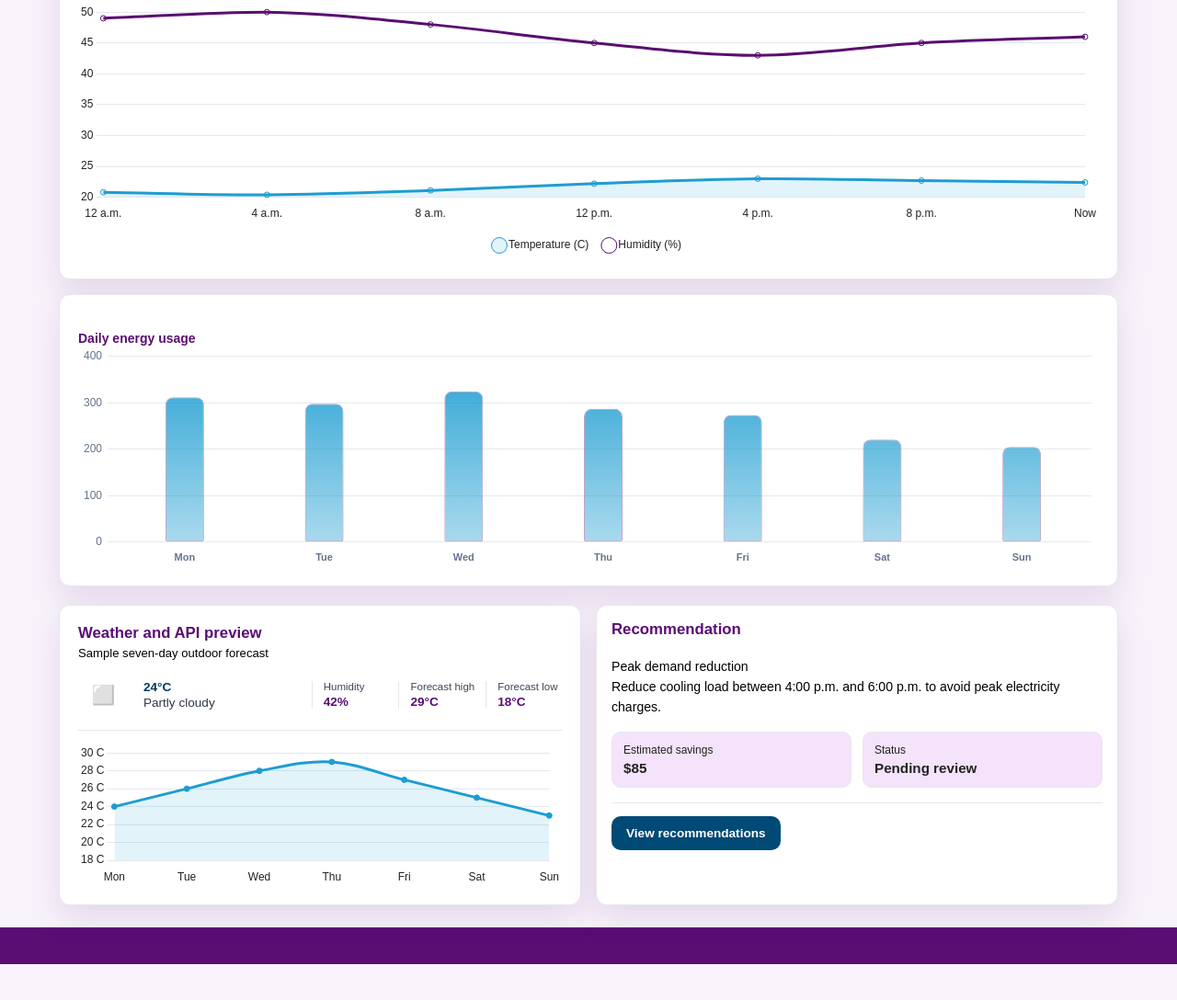
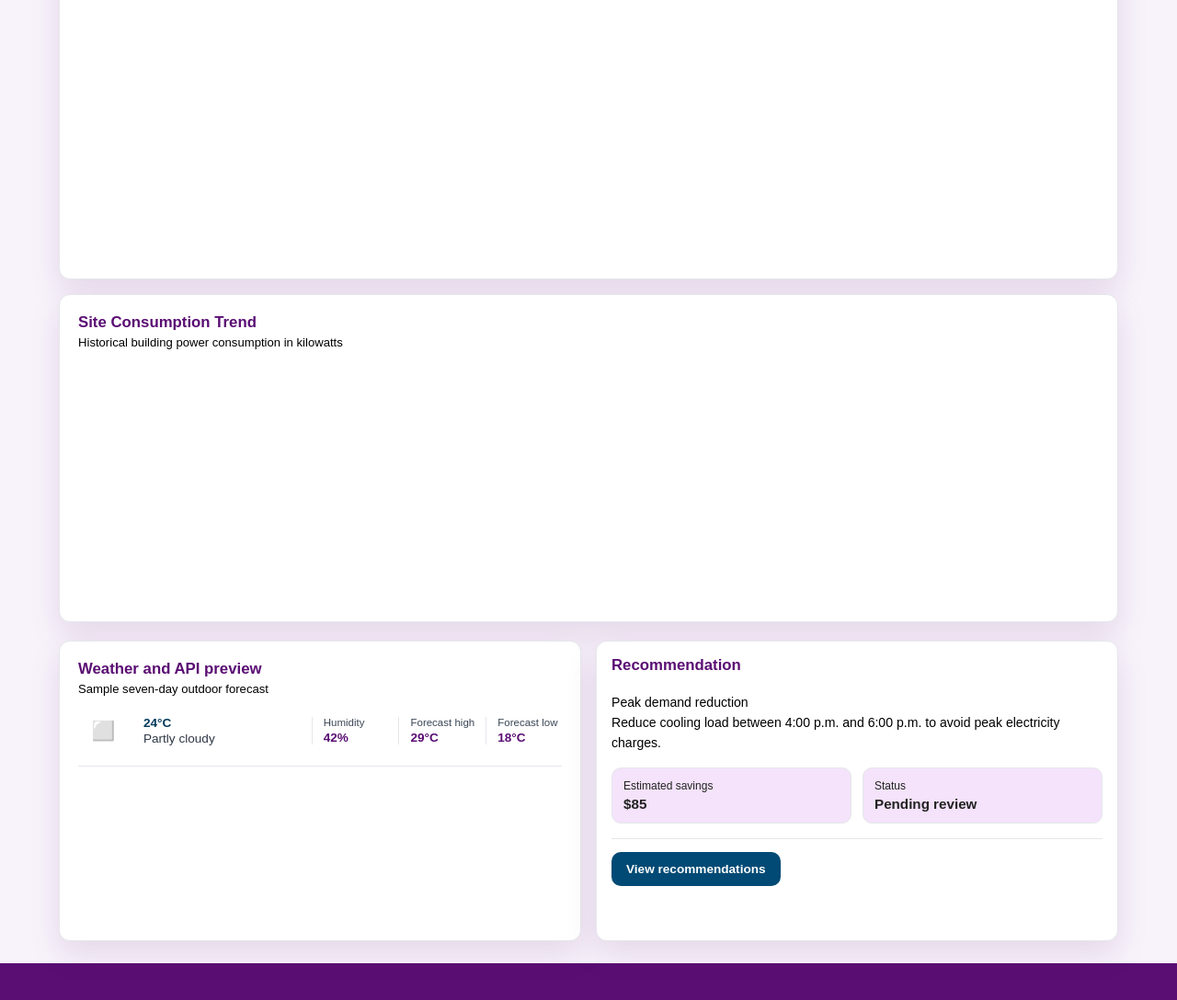
Before and after one commit to Suhavi13/smart-DSM-system, a plain HTML site: page frontend/dashboard.html in a window 1280 px wide. Shown: the part 552-1640 px from the top of the page at 92% size. Before the commit the page ends 1601 px from the top, so only its background shows below. Drawn offline with nearby package versions, Linux system fonts and the light colour scheme; no server answers.

Commit message:
add graph integration

```diff
--- /dev/null
+++ b/frontend/api.js
@@ -0,0 +1,25 @@
+async function apiGet(path) {
+  const response = await fetch(
+    `${window.APP_CONFIG.API_BASE_URL}${path}`,
+    {
+      headers: {
+        Accept: "application/json"
+      }
+    }
+  );
+
+  if (!response.ok) {
+    let message = `Request failed with status ${response.status}`;
+
+    try {
+      const errorData = await response.json();
+      message = errorData.detail || message;
+    } catch {
+      // Keep the default error message.
+    }
+
+    throw new Error(message);
+  }
+
+  return response.json();
+}
--- /dev/null
+++ b/frontend/backend-data.js
@@ -0,0 +1,154 @@
+function formatValue(value) {
+  const number = Number(value);
+
+  if (!Number.isFinite(number)) {
+    return "—";
+  }
+
+  return number.toLocaleString(undefined, {
+    maximumFractionDigits: 2
+  });
+}
+
+function formatTimestamp(timestamp) {
+  if (!timestamp) {
+    return "No imported reading";
+  }
+
+  return new Date(timestamp).toLocaleString();
+}
+
+async function getLatestReading(sensorCode) {
+  try {
+    const data = await apiGet(
+      `/readings/${encodeURIComponent(sensorCode)}?limit=1`
+    );
+
+    return data.points?.[data.points.length - 1] || null;
+  } catch {
+    return null;
+  }
+}
+
+async function loadSensorsFromBackend() {
+  try {
+    const apiSensors = await apiGet("/sensors");
+
+    const sensorsWithReadings = await Promise.all(
+      apiSensors.map(async (sensor) => {
+        const latestReading = await getLatestReading(sensor.sensorCode);
+
+        return {
+          id: sensor.sensorCode,
+          name: sensor.displayName,
+          type: sensor.category || "Uncategorized",
+          value: latestReading ? formatValue(latestReading.value) : "—",
+          unit: "Raw value",
+          location: "GBT Lab",
+          status: latestReading ? "Imported" : "No data",
+          updated: latestReading
+            ? formatTimestamp(latestReading.timestamp)
+            : "Not imported yet",
+          priority: sensor.priority
+        };
+      })
+    );
+
+    buildingSensors = sensorsWithReadings;
+
+    updateSensorSummary();
+    renderSensors();
+  } catch (error) {
+    console.error("Could not load sensors:", error);
+
+    if (sensorResultCount) {
+      sensorResultCount.textContent =
+        "Could not connect to the backend.";
+    }
+  }
+}
+
+async function loadSiteConsumptionChart() {
+  const chartCanvas = document.getElementById("energyChart");
+
+  if (!chartCanvas || typeof Chart === "undefined") {
+    return;
+  }
+
+  try {
+    const data = await apiGet(
+      "/readings/30000_TL342?limit=200"
+    );
+
+    const existingChart = Chart.getChart(chartCanvas);
+
+    if (existingChart) {
+      existingChart.destroy();
+    }
+
+    new Chart(chartCanvas, {
+      type: "line",
+      data: {
+        labels: data.points.map((point) =>
+          new Date(point.timestamp).toLocaleString()
+        ),
+        datasets: [
+          {
+            label: "GBT Site Consumption (kW)",
+            data: data.points.map((point) =>
+              Math.abs(Number(point.value)) / 1000
+            ),
+            borderColor: "#1E9DD1",
+            backgroundColor: "rgba(30, 157, 209, 0.12)",
+            tension: 0.3,
+            pointRadius: 1,
+            fill: true
+          }
+        ]
+      },
+      options: {
+        responsive: true,
+        maintainAspectRatio: false,
+        plugins: {
+          legend: {
+            display: true,
+            position: "top"
+          },
+          tooltip: {
+            callbacks: {
+              label: (context) =>
+                `Site Consumption: ${context.parsed.y.toFixed(2)} kW`
+            }
+          }
+        },
+        scales: {
+          x: {
+            ticks: {
+              maxTicksLimit: 6,
+              maxRotation: 0
+            }
+          },
+          y: {
+            title: {
+              display: true,
+              text: "Site Consumption (kW)"
+            },
+            ticks: {
+              callback: (value) => `${value} kW`
+            }
+          }
+        }
+      }
+    });
+  } catch (error) {
+    console.error("Could not load site consumption chart:", error);
+  }
+}
+
+if (sensorTableBody) {
+  loadSensorsFromBackend();
+}
+
+if (document.getElementById("energyChart")) {
+  loadSiteConsumptionChart();
+}
--- /dev/null
+++ b/frontend/config.js
@@ -0,0 +1,3 @@
+window.APP_CONFIG = {
+  API_BASE_URL: "http://127.0.0.1:8000/api/v1"
+};
--- a/frontend/dashboard.html
+++ b/frontend/dashboard.html
@@ -1,4 +1,4 @@
-<!DOCTYPE html>
+<!doctype html>
 <html lang="en">
   <head>
     <meta charset="UTF-8" />
@@ -57,42 +57,82 @@
           <p class="summary-note positive">All major systems online</p>
         </article>
         <article class="summary-card summary-pending">
-        <div class="summary-card-top"><span>Pending recommendations</span></div>
+          <div class="summary-card-top">
+            <span>Pending recommendations</span>
+          </div>
           <p class="summary-value">4</p>
           <p class="summary-note warning-text">2 need attention today</p>
         </article>
       </section>
 
-    <section class="dashboard-charts" aria-label="Building performance charts">
+      <section
+        class="dashboard-charts"
+        aria-label="Building performance charts"
+      >
         <article class="dashboard-panel chart-panel">
           <div class="panel-heading">
-          <div><h2>Indoor conditions</h2><p>Temperature and humidity over 24 hours</p></div>
+            <div>
+              <h2>Indoor conditions</h2>
+              <p>Temperature and humidity over 24 hours</p>
             </div>
-        <div class="chart-container"><canvas id="conditionsChart" aria-label="Temperature and humidity line chart"></canvas></div>
+          </div>
+          <div class="chart-container">
+            <canvas
+              id="conditionsChart"
+              aria-label="Temperature and humidity line chart"
+            ></canvas>
+          </div>
         </article>
         <article class="dashboard-panel chart-panel energy-chart-panel">
           <div class="panel-heading">
+            <div>
+              <h2>Site Consumption Trend</h2>
+              <p>Historical building power consumption in kilowatts</p>
             </div>
-        <div class="chart-container energy-chart-container"><canvas id="energyChart" aria-label="Weekly energy usage bar chart"></canvas></div>
+          </div>
+          <div class="chart-container energy-chart-container">
+            <canvas
+              id="energyChart"
+              aria-label="Weekly energy usage bar chart"
+            ></canvas>
+          </div>
         </article>
       </section>
 
       <section class="dashboard-lower-grid">
         <article class="dashboard-panel weather-panel">
           <div class="panel-heading">
-          <div><h2>Weather and API preview</h2><p>Sample seven-day outdoor forecast</p></div>
+            <div>
+              <h2>Weather and API preview</h2>
+              <p>Sample seven-day outdoor forecast</p>
+            </div>
           </div>
           <div class="weather-current">
             <div class="weather-symbol" aria-hidden="true">&#9725;</div>
-          <div><p class="weather-temp">24&deg;C</p><p>Partly cloudy</p></div>
+            <div>
+              <p class="weather-temp">24&deg;C</p>
+              <p>Partly cloudy</p>
+            </div>
             <dl class="weather-details">
-            <div><dt>Humidity</dt><dd>42%</dd></div>
-            <div><dt>Forecast high</dt><dd>29&deg;C</dd></div>
-            <div><dt>Forecast low</dt><dd>18&deg;C</dd></div>
+              <div>
+                <dt>Humidity</dt>
+                <dd>42%</dd>
+              </div>
+              <div>
+                <dt>Forecast high</dt>
+                <dd>29&deg;C</dd>
+              </div>
+              <div>
+                <dt>Forecast low</dt>
+                <dd>18&deg;C</dd>
+              </div>
             </dl>
           </div>
           <div class="weather-chart-container">
-          <canvas id="weatherForecastChart" aria-label="Seven-day temperature forecast line chart"></canvas>
+            <canvas
+              id="weatherForecastChart"
+              aria-label="Seven-day temperature forecast line chart"
+            ></canvas>
           </div>
         </article>
 
@@ -102,7 +142,10 @@
           </div>
 
           <p>Peak demand reduction</p>
-        <p>Reduce cooling load between 4:00 p.m. and 6:00 p.m. to avoid peak electricity charges.</p>
+          <p>
+            Reduce cooling load between 4:00 p.m. and 6:00 p.m. to avoid peak
+            electricity charges.
+          </p>
 
           <div class="recommendation-preview-details">
             <div><span>Estimated savings</span><strong>$85</strong></div>
@@ -110,7 +153,9 @@
           </div>
 
           <div class="recommendation-preview-footer">
-          <a class="recommendation-link-button" href="recommendations.html">View recommendations</a>
+            <a class="recommendation-link-button" href="recommendations.html"
+              >View recommendations</a
+            >
           </div>
         </article>
       </section>
@@ -118,6 +163,9 @@
 
     <footer class="site-footer"></footer>
     <script src="https://cdn.jsdelivr.net/npm/chart.js"></script>
+    <script src="config.js"></script>
+    <script src="api.js"></script>
     <script src="script.js"></script>
+    <script src="backend-data.js"></script>
   </body>
 </html>
--- a/frontend/script.js
+++ b/frontend/script.js
@@ -34,20 +34,7 @@ const recommendations = [
   { id: 'standby', category: 'Plug loads', title: 'Reduce standby loads', description: 'Power down idle meeting-room displays and shared equipment overnight.', reason: 'Standby consumption remains above the overnight baseline.', savings: 35, priority: 'Low' },
 ];
 
-const buildingSensors = [
-  { id: 'TMP-101', name: 'Lobby Temperature', type: 'Temperature', value: '22.4', unit: 'C', location: 'Main Lobby', status: 'Online', updated: '1 min ago' },
-  { id: 'HUM-102', name: 'Lobby Humidity', type: 'Humidity', value: '42', unit: '%', location: 'Main Lobby', status: 'Online', updated: '2 min ago' },
-  { id: 'CO2-201', name: 'East Wing CO2', type: 'CO2', value: '980', unit: 'ppm', location: 'East Wing', status: 'Warning', updated: '1 min ago' },
-  { id: 'AIR-301', name: 'Supply Airflow', type: 'Airflow', value: '645', unit: 'CFM', location: 'AHU-1', status: 'Online', updated: '3 min ago' },
-  { id: 'PRS-401', name: 'Duct Pressure', type: 'Pressure', value: '1.8', unit: 'in. w.g.', location: 'Mechanical Room', status: 'Online', updated: '2 min ago' },
-  { id: 'DMP-501', name: 'Outside Air Damper', type: 'Damper Status', value: '65', unit: '% open', location: 'AHU-1', status: 'Warning', updated: '4 min ago' },
-  { id: 'TMP-103', name: 'Server Room Temperature', type: 'Temperature', value: '20.1', unit: 'C', location: 'Server Room', status: 'Online', updated: '1 min ago' },
-  { id: 'HUM-104', name: 'Archive Humidity', type: 'Humidity', value: '48', unit: '%', location: 'Archive Room', status: 'Offline', updated: '38 min ago' },
-  { id: 'CO2-202', name: 'Conference Room CO2', type: 'CO2', value: '720', unit: 'ppm', location: 'Conference Room', status: 'Online', updated: '2 min ago' },
-  { id: 'AIR-302', name: 'Return Airflow', type: 'Airflow', value: '590', unit: 'CFM', location: 'AHU-2', status: 'Online', updated: '5 min ago' },
-  { id: 'PRS-402', name: 'Filter Differential Pressure', type: 'Pressure', value: '2.4', unit: 'in. w.g.', location: 'AHU-2', status: 'Warning', updated: '3 min ago' },
-  { id: 'DMP-502', name: 'West Zone Damper', type: 'Damper Status', value: '0', unit: '% open', location: 'West Wing', status: 'Offline', updated: '52 min ago' },
-];
+let buildingSensors = [];
 
 const sensors = [
   {
@@ -77,12 +64,13 @@ const sensors = [
 ];
 
 function getBadgeClass(status) {
-  if (status === 'Online') return 'badge badge-normal';
-  if (status === 'Offline') return 'badge badge-critical';
-  if (status === 'Normal') return 'badge badge-normal';
-  if (status === 'Warning') return 'badge badge-warning';
-  if (status === 'Critical') return 'badge badge-critical';
-  return 'badge';
+  if (status === "Imported") return "badge badge-normal";
+  if (status === "No data") return "badge badge-warning";
+  if (status === "Online") return "badge badge-normal";
+  if (status === "Offline") return "badge badge-critical";
+  if (status === "Warning") return "badge badge-warning";
+  if (status === "Critical") return "badge badge-critical";
+  return "badge";
 }
 
 const sensorFilterFields = {
@@ -123,10 +111,27 @@ function renderSensors(filter = '', filterField = 'all') {
 }
 
 function updateSensorSummary() {
-  if (totalSensors) totalSensors.textContent = buildingSensors.length;
-  if (onlineSensors) onlineSensors.textContent = buildingSensors.filter((sensor) => sensor.status === 'Online').length;
-  if (offlineSensors) offlineSensors.textContent = buildingSensors.filter((sensor) => sensor.status === 'Offline').length;
-  if (activeAlerts) activeAlerts.textContent = buildingSensors.filter((sensor) => sensor.status === 'Warning').length;
+  if (totalSensors) {
+    totalSensors.textContent = buildingSensors.length;
+  }
+
+  if (onlineSensors) {
+    onlineSensors.textContent = buildingSensors.filter(
+      (sensor) => sensor.status === "Imported"
+    ).length;
+  }
+
+  if (offlineSensors) {
+    offlineSensors.textContent = buildingSensors.filter(
+      (sensor) => sensor.status === "No data"
+    ).length;
+  }
+
+  if (activeAlerts) {
+    activeAlerts.textContent = buildingSensors.filter(
+      (sensor) => sensor.priority === "P1"
+    ).length;
+  }
 }
 
 function getPasswordValidationMessage(password) {
@@ -308,184 +313,185 @@ if (currentYear) {
   currentYear.textContent = new Date().getFullYear();
 }
 
-function initializeDashboardCharts() {
-  const conditionsCanvas = document.getElementById('conditionsChart');
-  const energyCanvas = document.getElementById('energyChart');
-  const weatherCanvas = document.getElementById('weatherForecastChart');
-  if (typeof Chart === 'undefined') return;
+// function initializeDashboardCharts() {
+//   const conditionsCanvas = document.getElementById('conditionsChart');
+//   const energyCanvas = document.getElementById('energyChart');
+//   const weatherCanvas = document.getElementById('weatherForecastChart');
+//   if (typeof Chart === 'undefined') return;
 
-  Chart.defaults.font.family = 'Arial, Helvetica, sans-serif';
-  Chart.defaults.color = '#222222';
+//   Chart.defaults.font.family = 'Arial, Helvetica, sans-serif';
+//   Chart.defaults.color = '#222222';
 
-  const sharedOptions = {
-    responsive: true,
-    maintainAspectRatio: false,
-    interaction: { mode: 'index', intersect: false },
-    plugins: {
-      legend: {
-        position: 'bottom',
-        labels: { usePointStyle: true, boxWidth: 8, padding: 18 },
-      },
-    },
-    scales: {
-      x: { grid: { display: false }, border: { display: false } },
-      y: { grid: { color: '#E2E8F0' }, border: { display: false } },
-    },
-  };
+//   const sharedOptions = {
+//     responsive: true,
+//     maintainAspectRatio: false,
+//     interaction: { mode: 'index', intersect: false },
+//     plugins: {
+//       legend: {
+//         position: 'bottom',
+//         labels: { usePointStyle: true, boxWidth: 8, padding: 18 },
+//       },
+//     },
+//     scales: {
+//       x: { grid: { display: false }, border: { display: false } },
+//       y: { grid: { color: '#E2E8F0' }, border: { display: false } },
+//     },
+//   };
 
-  if (conditionsCanvas) {
-    new Chart(conditionsCanvas, {
-      type: 'line',
-      data: {
-        labels: ['12 a.m.', '4 a.m.', '8 a.m.', '12 p.m.', '4 p.m.', '8 p.m.', 'Now'],
-        datasets: [
-          {
-            label: 'Temperature (C)',
-            data: [20.8, 20.4, 21.1, 22.2, 23.0, 22.7, 22.4],
-            borderColor: '#1E9DD1',
-            backgroundColor: 'rgba(30, 157, 209, 0.12)',
-            tension: 0.35,
-            pointRadius: 3,
-            fill: true,
-          },
-          {
-            label: 'Humidity (%)',
-            data: [49, 50, 48, 45, 43, 45, 46],
-            borderColor: '#5A0E6F',
-            backgroundColor: 'transparent',
-            tension: 0.35,
-            pointRadius: 3,
-          },
-        ],
-      },
-      options: sharedOptions,
-    });
-  }
+//   if (conditionsCanvas) {
+//     new Chart(conditionsCanvas, {
+//       type: 'line',
+//       data: {
+//         labels: ['12 a.m.', '4 a.m.', '8 a.m.', '12 p.m.', '4 p.m.', '8 p.m.', 'Now'],
+//         datasets: [
+//           {
+//             label: 'Temperature (C)',
+//             data: [20.8, 20.4, 21.1, 22.2, 23.0, 22.7, 22.4],
+//             borderColor: '#1E9DD1',
+//             backgroundColor: 'rgba(30, 157, 209, 0.12)',
+//             tension: 0.35,
+//             pointRadius: 3,
+//             fill: true,
+//           },
+//           {
+//             label: 'Humidity (%)',
+//             data: [49, 50, 48, 45, 43, 45, 46],
+//             borderColor: '#5A0E6F',
+//             backgroundColor: 'transparent',
+//             tension: 0.35,
+//             pointRadius: 3,
+//           },
+//         ],
+//       },
+//       options: sharedOptions,
+//     });
+//   }
 
-  if (energyCanvas) new Chart(energyCanvas, {
-    type: 'bar',
-    data: {
-      labels: ['Monday', 'Tuesday', 'Wednesday', 'Thursday', 'Friday', 'Saturday', 'Sunday'],
-      datasets: [{
-        label: 'Energy (kWh)',
-        data: [312, 298, 325, 287, 274, 221, 205],
-        backgroundColor: (context) => {
-          const chart = context.chart;
-          const { chartArea, ctx } = chart;
-          if (!chartArea) return 'rgba(30, 157, 209, 0.72)';
-          const gradient = ctx.createLinearGradient(0, chartArea.top, 0, chartArea.bottom);
-          gradient.addColorStop(0, 'rgba(30, 157, 209, 0.95)');
-          gradient.addColorStop(1, 'rgba(30, 157, 209, 0.38)');
-          return gradient;
-        },
-        hoverBackgroundColor: '#147EA9',
-        borderColor: 'rgba(90, 14, 111, 0.38)',
-        borderWidth: 1,
-        borderRadius: { topLeft: 8, topRight: 8, bottomLeft: 2, bottomRight: 2 },
-        barPercentage: 0.62,
-        categoryPercentage: 0.72,
-        maxBarThickness: 42,
-        borderSkipped: false,
-      }],
-    },
-    options: {
-      responsive: true,
-      maintainAspectRatio: false,
-      plugins: {
-        legend: { display: false },
-        title: {
-          display: true,
-          text: 'Daily energy usage',
-          align: 'start',
-          color: '#5A0E6F',
-          font: { size: 14, weight: 800 },
-          padding: { bottom: 10 },
-        },
-        tooltip: {
-          backgroundColor: '#5A0E6F',
-          titleColor: '#FFFFFF',
-          bodyColor: '#FFFFFF',
-          displayColors: false,
-          padding: 10,
-          cornerRadius: 8,
-          callbacks: {
-            label: (context) => `${context.parsed.y} kWh`,
-          },
-        },
-      },
-      layout: { padding: { top: 4, right: 8, bottom: 0, left: 0 } },
-      scales: {
-        x: {
-          grid: { display: false },
-          border: { display: false },
-          title: {
-            display: false,
-            text: 'Day',
-          },
-          ticks: {
-            color: '#64748B',
-            font: { size: 11, weight: 700 },
-            maxRotation: 0,
-            minRotation: 0,
-            callback: function(value) {
-              return this.getLabelForValue(value).slice(0, 3);
-            },
-          },
-        },
-        y: {
-          grid: { color: 'rgba(100, 116, 139, 0.16)' },
-          border: { display: false },
-          beginAtZero: true,
-          suggestedMax: 360,
-          title: {
-            display: false,
-            text: 'Energy usage (kWh)',
-          },
-          ticks: {
-            color: '#64748B',
-            padding: 6,
-            maxTicksLimit: 5,
-            callback: (value) => `${value}`,
-          },
-        },
-      },
-    },
-  });
+//   if (energyCanvas) {
+//     loadSiteConsumptionChart(energyCanvas);
+//   }
 
-  if (weatherCanvas) {
-    new Chart(weatherCanvas, {
-      type: 'line',
-      data: {
-        labels: ['Mon', 'Tue', 'Wed', 'Thu', 'Fri', 'Sat', 'Sun'],
-        datasets: [{
-          label: 'Forecast temperature (C)',
-          data: [24, 26, 28, 29, 27, 25, 23],
-          borderColor: '#1E9DD1',
-          backgroundColor: 'rgba(30, 157, 209, 0.12)',
-          tension: 0.35,
-          pointRadius: 3,
-          pointBackgroundColor: '#1E9DD1',
-          fill: true,
-        }],
-      },
-      options: {
-        ...sharedOptions,
-        plugins: { ...sharedOptions.plugins, legend: { display: false } },
-        scales: {
-          x: sharedOptions.scales.x,
-          y: {
-            ...sharedOptions.scales.y,
-            suggestedMin: 18,
-            suggestedMax: 30,
-            ticks: { callback: (value) => `${value} C` },
-          },
-        },
-      },
-    });
-  }
-}
+//   if (weatherCanvas) {
+//     new Chart(weatherCanvas, {
+//       type: 'line',
+//       data: {
+//         labels: ['Mon', 'Tue', 'Wed', 'Thu', 'Fri', 'Sat', 'Sun'],
+//         datasets: [{
+//           label: 'Forecast temperature (C)',
+//           data: [24, 26, 28, 29, 27, 25, 23],
+//           borderColor: '#1E9DD1',
+//           backgroundColor: 'rgba(30, 157, 209, 0.12)',
+//           tension: 0.35,
+//           pointRadius: 3,
+//           pointBackgroundColor: '#1E9DD1',
+//           fill: true,
+//         }],
+//       },
+//       options: {
+//         ...sharedOptions,
+//         plugins: { ...sharedOptions.plugins, legend: { display: false } },
+//         scales: {
+//           x: sharedOptions.scales.x,
+//           y: {
+//             ...sharedOptions.scales.y,
+//             suggestedMin: 18,
+//             suggestedMax: 30,
+//             ticks: { callback: (value) => `${value} C` },
+//           },
+//         },
+//       },
+//     });
+//   }
+// }
 
-initializeDashboardCharts();
+// async function loadSiteConsumptionChart(chartCanvas) {
+//   try {
+//     const response = await fetch(
+//       "http://127.0.0.1:8000/api/v1/readings/30000_TL342?limit=200"
+//     );
+
+//     if (!response.ok) {
+//       throw new Error("Could not load site consumption readings.");
+//     }
+
+//     const data = await response.json();
+
+//     const existingChart = Chart.getChart(chartCanvas);
+
+//     if (existingChart) {
+//       existingChart.destroy();
+//     }
+
+//     new Chart(chartCanvas, {
+//       type: "line",
+//       data: {
+//         labels: data.points.map((point) =>
+//           new Date(point.timestamp).toLocaleString()
+//         ),
+//         datasets: [
+//           {
+//             label: "GBT Site Consumption (kW)",
+//             data: data.points.map((point) =>
+//               Math.abs(point.value) / 1000
+//             ),
+//             borderColor: "#1E9DD1",
+//             backgroundColor: "rgba(30, 157, 209, 0.12)",
+//             tension: 0.3,
+//             pointRadius: 1,
+//             fill: true
+//           }
+//         ]
+//       },
+//       options: {
+//         responsive: true,
+//         maintainAspectRatio: false,
+//         interaction: {
+//           mode: "index",
+//           intersect: false
+//         },
+//         plugins: {
+//           legend: {
+//             display: true,
+//             position: "bottom"
+//           },
+//           tooltip: {
+//             callbacks: {
+//               label: (context) =>
+//                 `Site Consumption: ${context.parsed.y.toFixed(2)} kW`
+//             }
+//           }
+//         },
+//         scales: {
+//           x: {
+//             grid: {
+//               display: false
+//             },
+//             ticks: {
+//               maxTicksLimit: 6,
+//               maxRotation: 0
+//             }
+//           },
+//           y: {
+//             grid: {
+//               color: "#E2E8F0"
+//             },
+//             title: {
+//               display: true,
+//               text: "Site Consumption (kW)"
+//             },
+//             ticks: {
+//               callback: (value) => `${value} kW`
+//             }
+//           }
+//         }
+//       }
+//     });
+//   } catch (error) {
+//     console.error("Site consumption chart error:", error);
+//   }
+// }
+
+// initializeDashboardCharts();
 
 function initializeSensorChart() {
   const sensorTrendCanvas = document.getElementById('sensorTrendChart');
```
Also changed, not shown: frontend/sensors.html (+59 -12 lines). Lines whose indentation alone changed are shown as unchanged.
